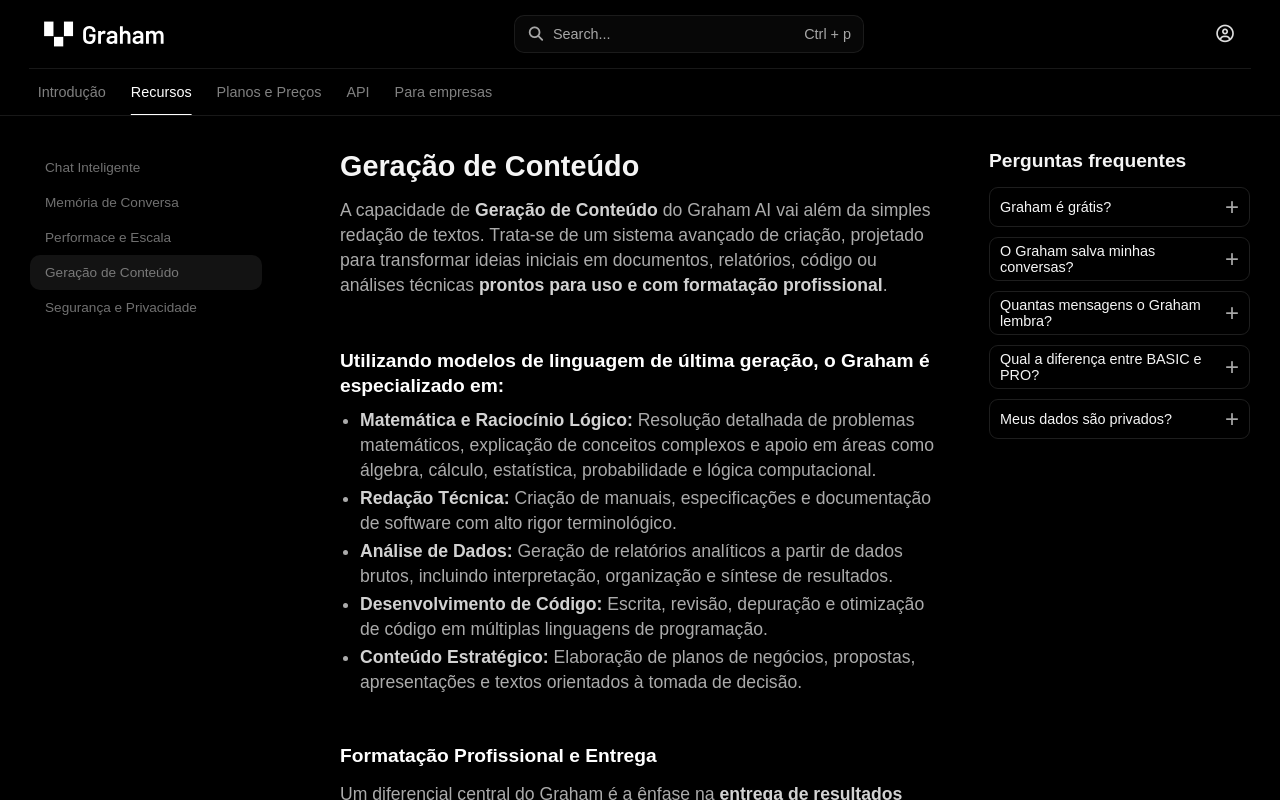
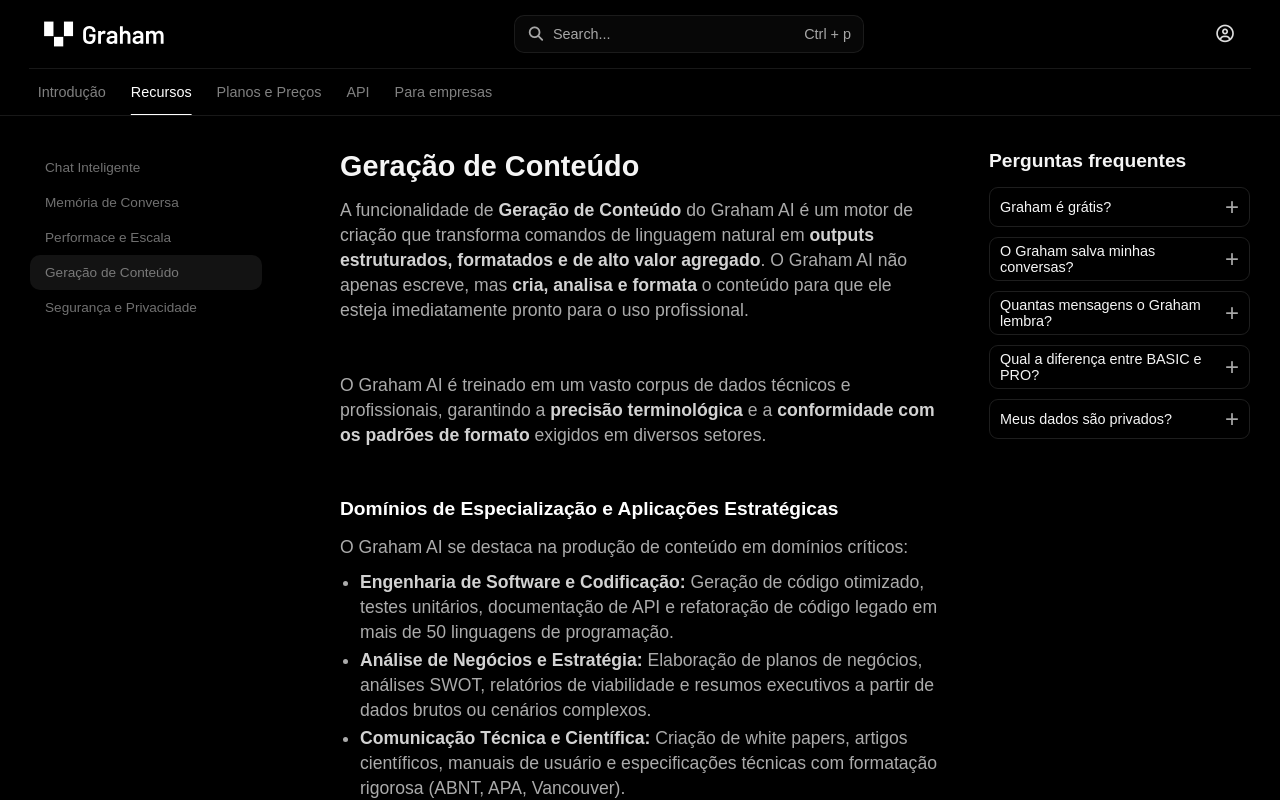
Before and after one commit to leoosilvp/Graham-AI, a React (Vite) app: page /docs/features/generation in a window 1280 px wide. Built offline with nearby package versions, Linux system fonts and the light colour scheme; no server answers.

Commit message:
u- atualizando conteudo da page Generation de Docs

```diff
--- a/src/components/ui/Generation.jsx
+++ b/src/components/ui/Generation.jsx
@@ -3,21 +3,58 @@ const Generation = () => {
         <article>
             <h1>Geração de Conteúdo</h1>
             <p>
-                A capacidade de <span>Geração de Conteúdo</span> do Graham AI vai além da simples redação de textos. Trata-se de um sistema avançado de criação, projetado para transformar ideias iniciais em documentos, relatórios, código ou análises técnicas <span>prontos para uso e com formatação profissional</span>.
+                A funcionalidade de <span>Geração de Conteúdo</span> do Graham AI é um motor de criação que transforma comandos de linguagem natural em <span>outputs estruturados, formatados e de alto valor agregado</span>. O Graham AI não apenas escreve, mas <span>cria, analisa e formata</span> o conteúdo para que ele esteja imediatamente pronto para o uso profissional.
             </p>
             <p>
-                <h3>Utilizando modelos de linguagem de última geração, o Graham é especializado em:</h3>
+                O Graham AI é treinado em um vasto corpus de dados técnicos e profissionais, garantindo a <span>precisão terminológica</span> e a <span>conformidade com os padrões de formato</span> exigidos em diversos setores.
+            </p>
+
+            <h3>Domínios de Especialização e Aplicações Estratégicas</h3>
+            <p>
+                O Graham AI se destaca na produção de conteúdo em domínios críticos:
                 <ul>
-                    <li><span>Matemática e Raciocínio Lógico:</span> Resolução detalhada de problemas matemáticos, explicação de conceitos complexos e apoio em áreas como álgebra, cálculo, estatística, probabilidade e lógica computacional.</li>
-                    <li><span>Redação Técnica:</span> Criação de manuais, especificações e documentação de software com alto rigor terminológico.</li>
-                    <li><span>Análise de Dados:</span> Geração de relatórios analíticos a partir de dados brutos, incluindo interpretação, organização e síntese de resultados.</li>
-                    <li><span>Desenvolvimento de Código:</span> Escrita, revisão, depuração e otimização de código em múltiplas linguagens de programação.</li>
-                    <li><span>Conteúdo Estratégico:</span> Elaboração de planos de negócios, propostas, apresentações e textos orientados à tomada de decisão.</li>
+                    <li><span>Engenharia de Software e Codificação:</span> Geração de código otimizado, testes unitários, documentação de API e refatoração de código legado em mais de 50 linguagens de programação.</li>
+                    <li><span>Análise de Negócios e Estratégia:</span> Elaboração de planos de negócios, análises SWOT, relatórios de viabilidade e resumos executivos a partir de dados brutos ou cenários complexos.</li>
+                    <li><span>Comunicação Técnica e Científica:</span> Criação de white papers, artigos científicos, manuais de usuário e especificações técnicas com formatação rigorosa (ABNT, APA, Vancouver).</li>
+                    <li><span>Criação Multimodal Estruturada:</span> Capacidade de gerar conteúdo que integra texto, tabelas, listas e até mesmo sugestões de visualizações de dados (gráficos) em um único output coerente.</li>
                 </ul>
             </p>
-            <h3>Formatação Profissional e Entrega</h3>
+            <h3>Entrega Estruturada e Integração de Fluxo de Trabalho</h3>
             <p>
-                Um diferencial central do Graham é a ênfase na <span>entrega de resultados completos</span>. Além de gerar o conteúdo, a IA organiza e estrutura o output em formatos profissionais como Markdown, JSON, LaTeX, tabelas estruturadas e componentes de código, permitindo integração direta ao fluxo de trabalho sem necessidade de ajustes manuais.
+                O output do Graham AI é projetado para <span>integração imediata</span>. Os formatos de entrega são estruturados para máxima utilidade:
+                <div className="docs-table">
+                    <table>
+                        <thead>
+                            <tr>
+                                <th>Formato de Output</th>
+                                <th>Descrição</th>
+                                <th>Valor Agregado</th>
+                            </tr>
+                        </thead>
+                        <tbody>
+                            <tr>
+                                <td><span>Markdown (MD) Estruturado</span></td>
+                                <td>Texto formatado com títulos, listas e tabelas, ideal para documentação e conversão para outros formatos (HTML, PDF).</td>
+                                <td>Facilidade de uso e portabilidade entre plataformas.</td>
+                            </tr>
+                            <tr>
+                                <td><span>LaTeX para Cálculos</span></td>
+                                <td>Geração de equações e fórmulas matemáticas complexas em formato LaTeX, padrão para publicações científicas.</td>
+                                <td>Precisão e formatação profissional para conteúdo acadêmico e técnico.</td>
+                            </tr>
+                            <tr>
+                                <td><span>JSON/YAML/XML</span></td>
+                                <td>Estruturas de dados prontas para serem consumidas por APIs, configurações de software ou sistemas de gerenciamento de conteúdo.</td>
+                                <td>Integração direta e automação de processos.</td>
+                            </tr>
+                            <tr>
+                                <td><span>Código Fonte Comentado</span></td>
+                                <td>Trechos de código sintaticamente corretos, otimizados e com comentários explicativos.</td>
+                                <td>Redução do tempo de desenvolvimento e melhoria da qualidade do código.</td>
+                            </tr>
+                        </tbody>
+                    </table>
+                </div>
             </p>
         </article>
     )
```
